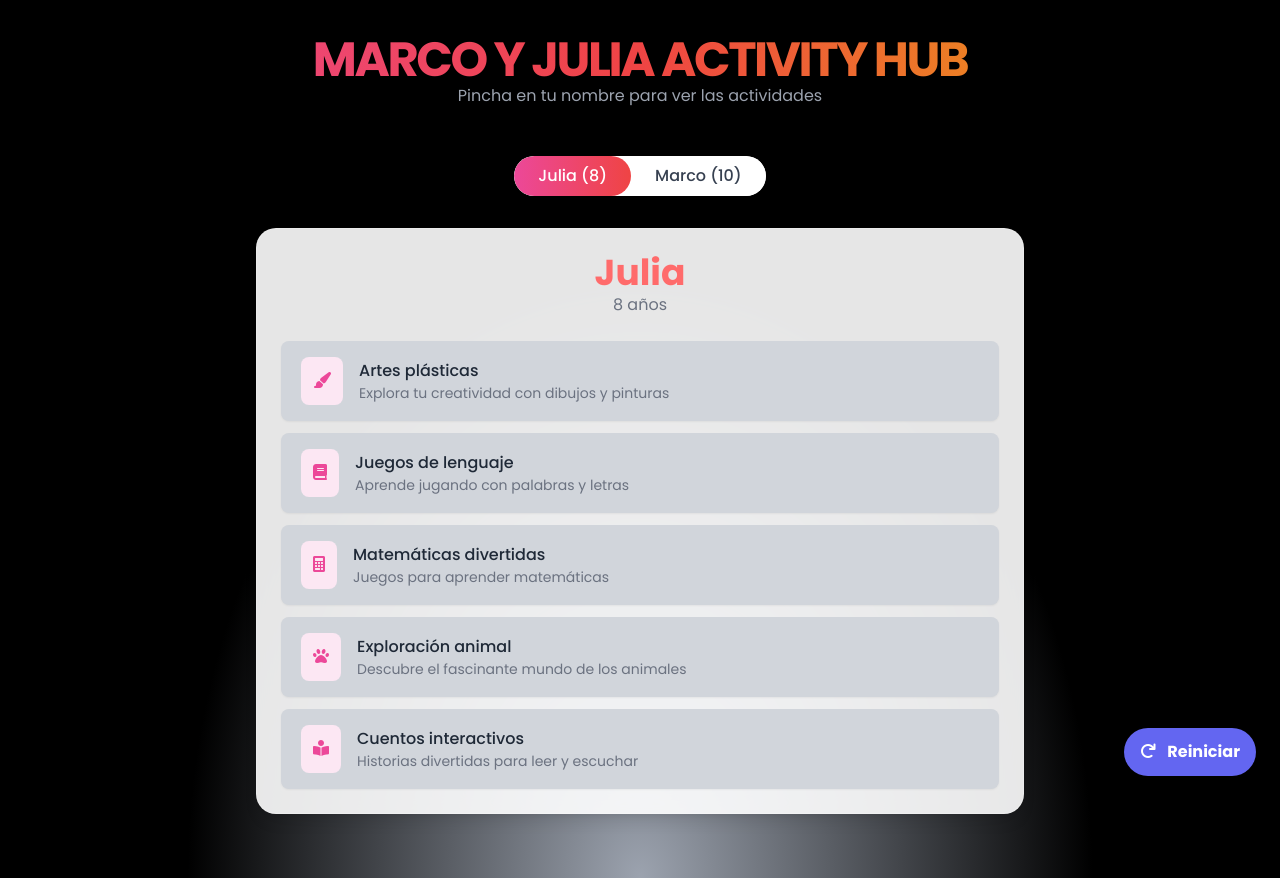
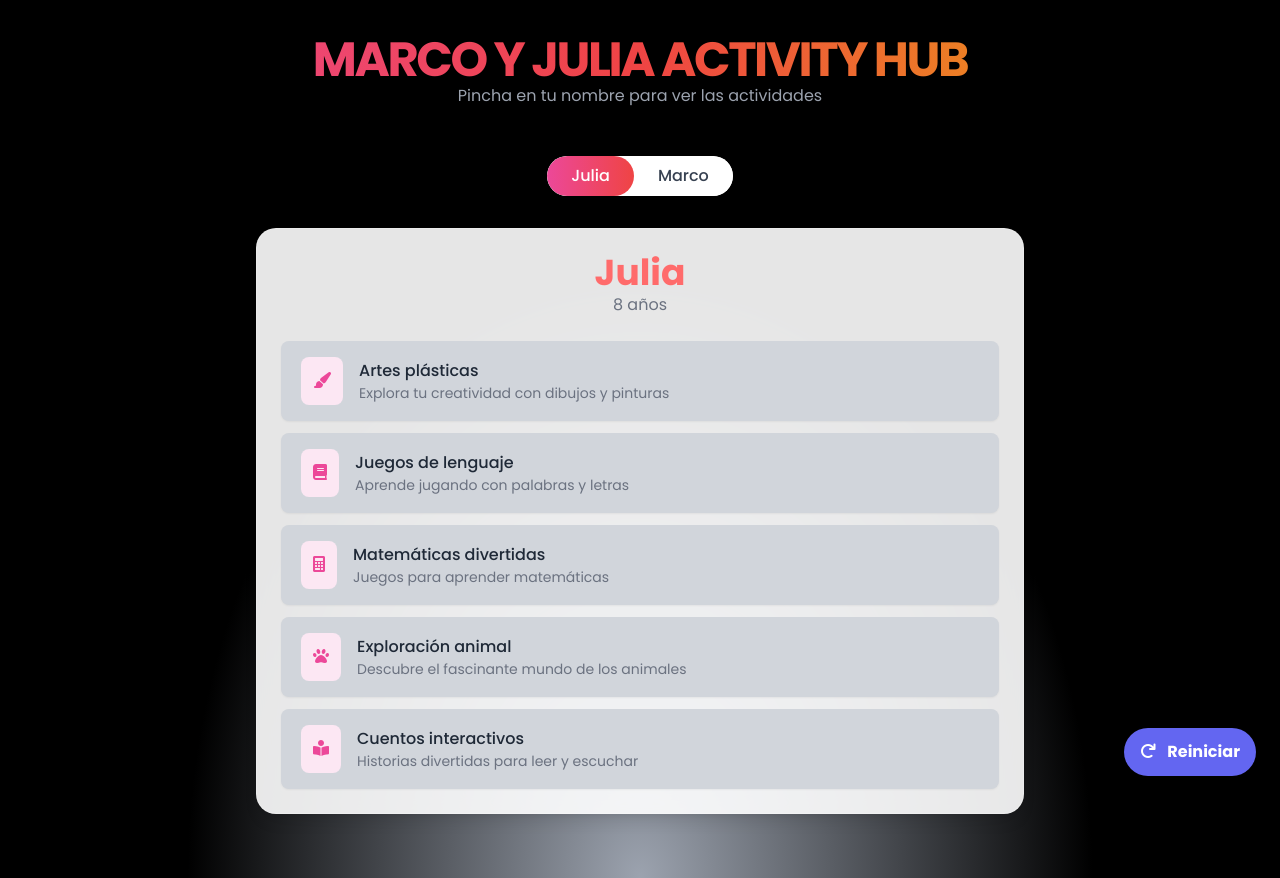
Before and after one commit to Antjrobles/spa-activities, a plain HTML site: page index.html in a window 1280 px wide. Drawn offline with nearby package versions, Linux system fonts and the light colour scheme.

Commit message:
Eliminar conteo de actividades en los botones de las pestañas de Julia y Marco

```diff
--- a/index.html
+++ b/index.html
@@ -43,7 +43,7 @@
                     }"
             class="tab-button px-6 py-2 font-medium rounded-full transition-all duration-300 focus:outline-none"
           >
-            Julia (8)
+            Julia
           </button>
           <button
             @click="activeTab = 'marco'"
@@ -53,7 +53,7 @@
                     }"
             class="tab-button marco px-6 py-2 font-medium rounded-full transition-all duration-300 focus:outline-none"
           >
-          Marco (10)
+          Marco
           </button>
         </div>
       </div>
```
